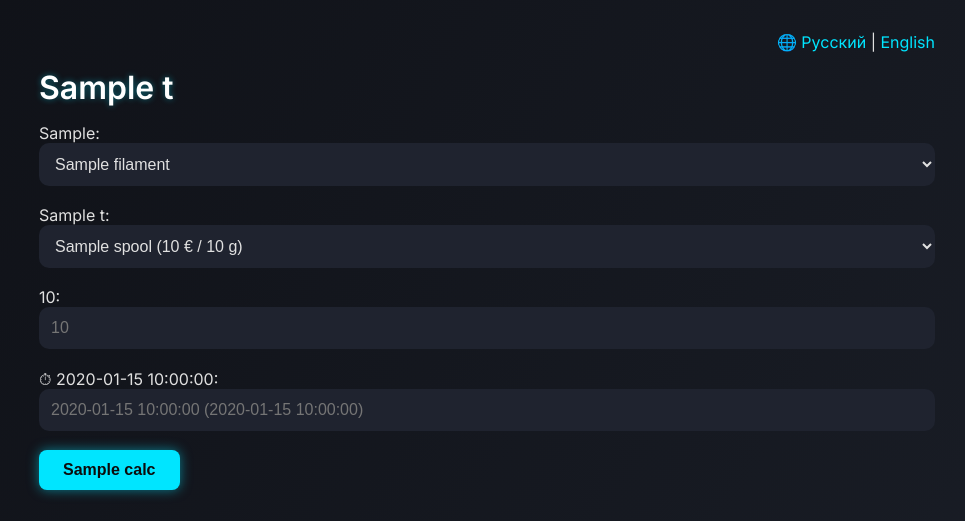
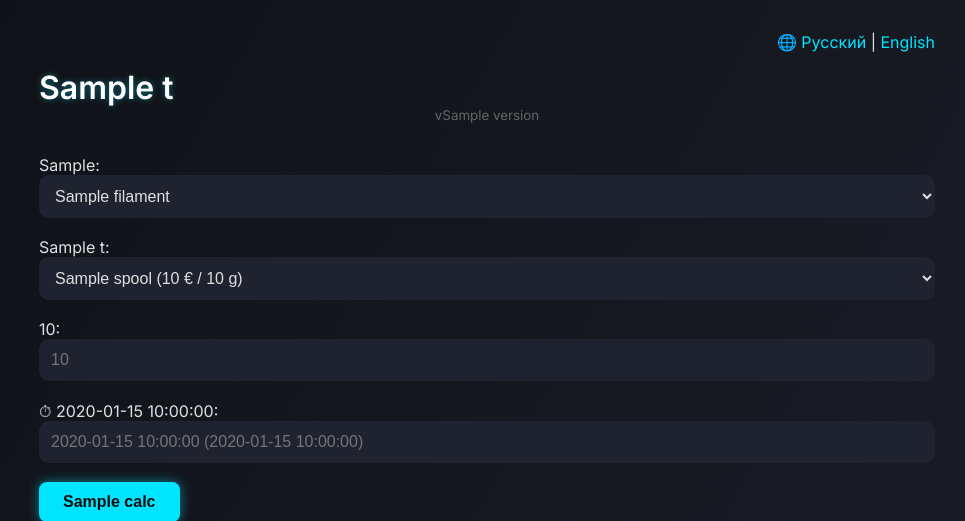
Before and after one commit to Derians/PrintCalc, a Flask app: template printcalc/templates/index.html in a window 1280 px wide. Shown: the top 521 px of the page, without its empty margins (153-1118 px from the left). Run offline with Flask 2, Linux system fonts and the light colour scheme; the template is opened without the code that fills it: most values are stand-ins (such as "Sample title", 1, 10 or a date in 2020).

Commit message:
Add versioning support and display in the UI

```diff
--- a/printcalc/config.py
+++ b/printcalc/config.py
@@ -1,7 +1,9 @@
 from os import environ
+from .version import VERSION, FULL_VERSION
 
 # Application version
-VERSION = '1.0.0'
+VERSION = VERSION  # Short version (X.Y.Z)
+FULL_VERSION = FULL_VERSION  # Full version with git info
 
 # Server settings
 HOST = environ.get('PRINTCALC_HOST', '0.0.0.0')
--- a/printcalc/static/style.css
+++ b/printcalc/static/style.css
@@ -168,3 +168,11 @@ ul li {
         transform: translateY(0);
     }
 }
+
+.version {
+    display: block;
+    text-align: center;
+    color: #666;
+    margin-top: -1rem;
+    margin-bottom: 2rem;
+}
--- a/printcalc/templates/index.html
+++ b/printcalc/templates/index.html
@@ -13,6 +13,7 @@
 
 
     <h1>{{ t["title"] }}</h1>
+    <small class="version">v{{ version }}</small>
 
     <form method="POST" action="{{ url_for('index') }}">
         <label>{{ t["print_type"] }}:
```
Also changed, not shown: printcalc/routes.py (+5 -2 lines), README.md, 1 other file.
